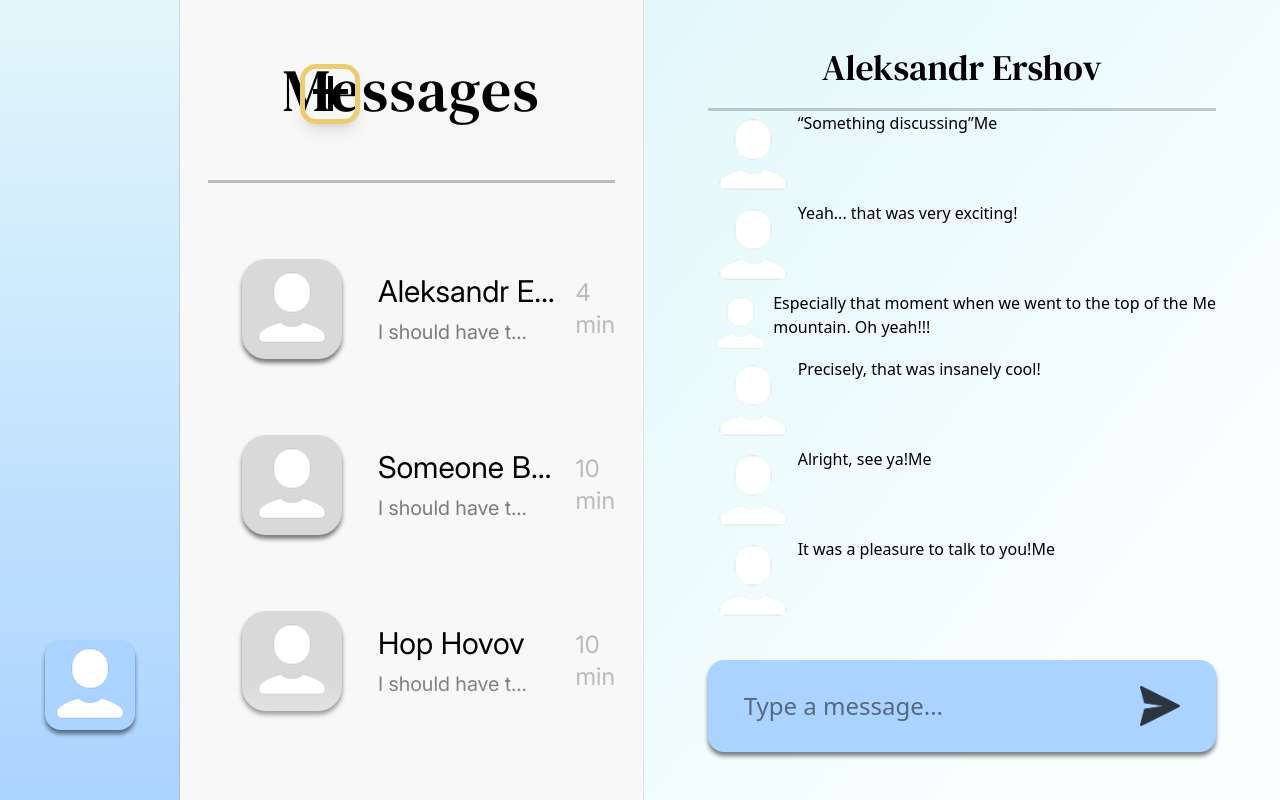
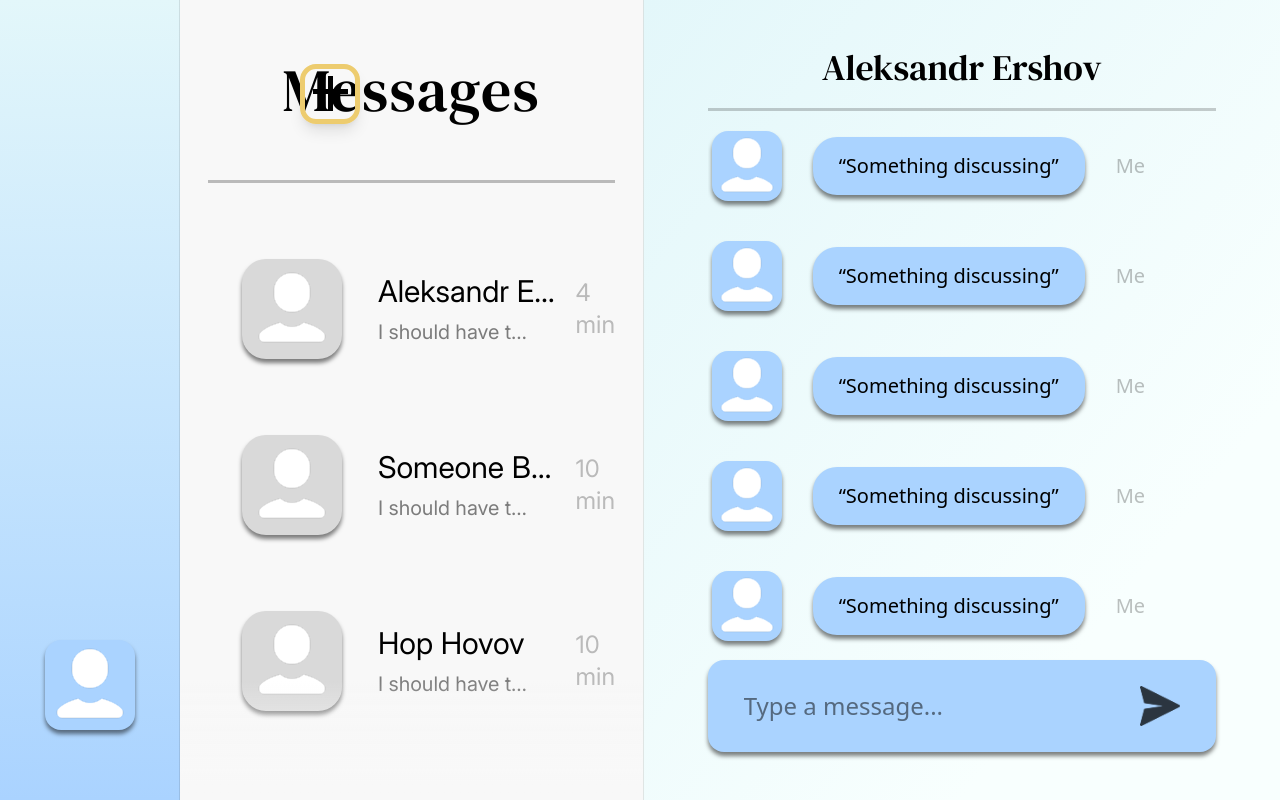
Before and after one commit to AleksandrRise/SkyChat, a React (Vite) app in the folder SkyChat/: page / in a window 1280 px wide. Both pictures are taken after a click on the item 727 px from the left and 309 px from the top of the page. Built offline with nearby package versions, Linux system fonts and the light colour scheme.

Commit message:
Added more design for Chat application Added styles for messages

```diff
--- a/SkyChat/src/pages/HomeScreen/Chat.tsx
+++ b/SkyChat/src/pages/HomeScreen/Chat.tsx
@@ -4,6 +4,11 @@ import sendBtn from "../../assets/images/chat/sendBtn.png"
 export default function Chat() {
 
     const messages = [
+        {avatarUrl: defaultPhoto, text: "“Something discussing”", isMe: true},
+        {avatarUrl: defaultPhoto, text: "“Something discussing”", isMe: true},
+        {avatarUrl: defaultPhoto, text: "“Something discussing”", isMe: true},
+        {avatarUrl: defaultPhoto, text: "“Something discussing”", isMe: true},
+        {avatarUrl: defaultPhoto, text: "“Something discussing”", isMe: true},
         {avatarUrl: defaultPhoto, text: "“Something discussing”", isMe: true},
         {avatarUrl: defaultPhoto, text: "Yeah... that was very exciting!", isMe: false},
         {avatarUrl: defaultPhoto, text: "Especially that moment when we went to the top of the mountain. Oh yeah!!!", isMe: true},
@@ -15,15 +20,28 @@ export default function Chat() {
     const chatClasses = `bg-gradient-to-tl from-25% from-bg-accent
         transition-all to-secondary border-l-1 border-black/10 h-full float-end
         flex-5 py-12 px-16 flex flex-col`;
-    const headClasses = "text-4xl font-primary text-center border-b-3 border-black/20 pb-5"
-    const ulClasses = "overflow-y-auto"
-    const liClasses = "flex"
-    const divClasses = "mt-auto bg-primary py-6.5 px-9 shadow-icons rounded-2xl flex w-full"
+
+    const headClasses = `text-4xl font-primary text-center border-b-3 border-black/20
+        pb-5`
+
+    // Add snap so scroll could start at the end.
+    // Add a border on the bottom when scrolling. When not, it doesn't show up.
+    // Add animation for input when focused.
+    // Add max-width for text
+
+    const ulClasses = "overflow-y-auto snap-y flex flex-col gap-10 pl-1 pb-2"
+    const liClasses = "flex items-center text-xl snap-end first:mt-5"
+    const divClasses = "mt-auto bg-primary py-6.5 px-9 shadow-icons rounded-2xl flex w-full mt-13.75"
+
     const sendClasses = `w-10 h-10 ml-auto cursor-pointer relative z-1 hover:before:content-[""]
         hover:before:h-[calc(100%+1rem)] hover:before:w-[calc(100%+1rem)] hover:before:absolute hover:before:-top-2
         hover:before:-left-3 hover:before:bg-white/25 hover:before:-z-1 hover:before:rounded-full
         before:transition-all before:duration-300 before:ease-out`
+
     const inputClasses = `text-2xl my-auto border-none outline-none w-9/10`
+    const photoClasses = "w-17.5 h-17.5 bg-primary rounded-2xl shadow-icons"
+    const messageClasses = `px-6.5 py-3.75 rounded-3xl bg-primary shadow-icons mx-7.75
+        max-w-3/4`
 
     return (
         <section className={chatClasses}>
@@ -32,13 +50,13 @@ export default function Chat() {
             <ul className={ulClasses}>
                 {messages.map((message) => (
                     <li className={liClasses}>
-                        <figure>
+                        <figure className={photoClasses}>
                             <img src={message.avatarUrl} alt="Profile Photo" />
                         </figure>
-                        <p>
+                        <p className={messageClasses}>
                             {message.text}
                         </p>
-                        <span>
+                        <span className="opacity-25">
                             {message.isMe ? "Me" : null}
                         </span>
                     </li>
```
